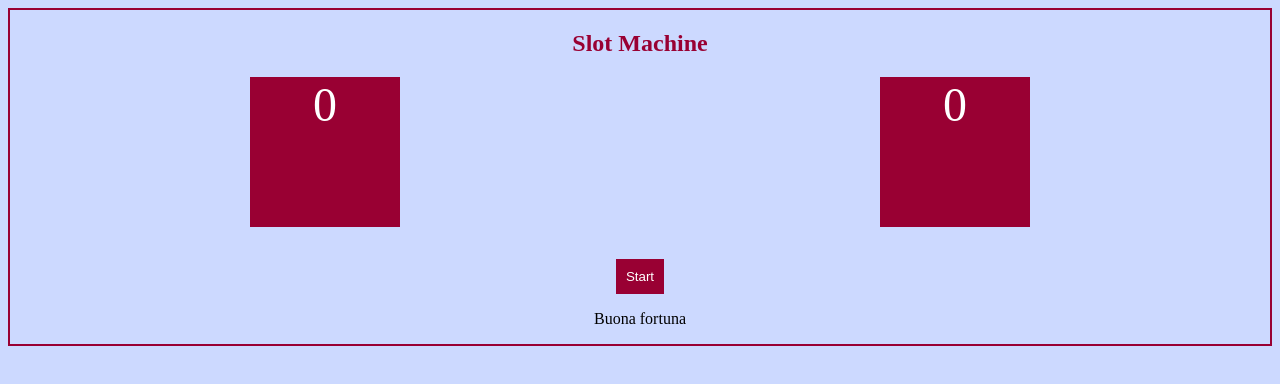
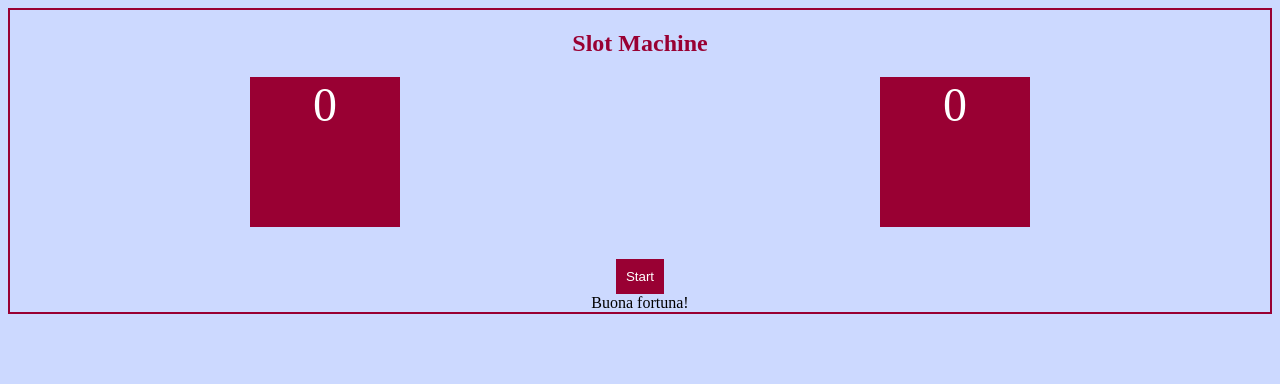
Before and after one commit to iisgalvanimi/dom30-slotmachinenumeri-MainardiGiorgio, a plain HTML site: page index.html in a window 1280 px wide. Drawn offline with Linux system fonts and the light colour scheme.

Commit message:
Add files via upload

```diff
--- a/index.html
+++ b/index.html
@@ -20,7 +20,8 @@
         <div class="digit" id="d0">0</div>
       </div>
       <button id="btnStart">Start</button>
-      <p id="message">Buona fortuna</p>
+      <div id="message">Buona fortuna!</div>
+    </div>
 
     </div>
   </body>
```
